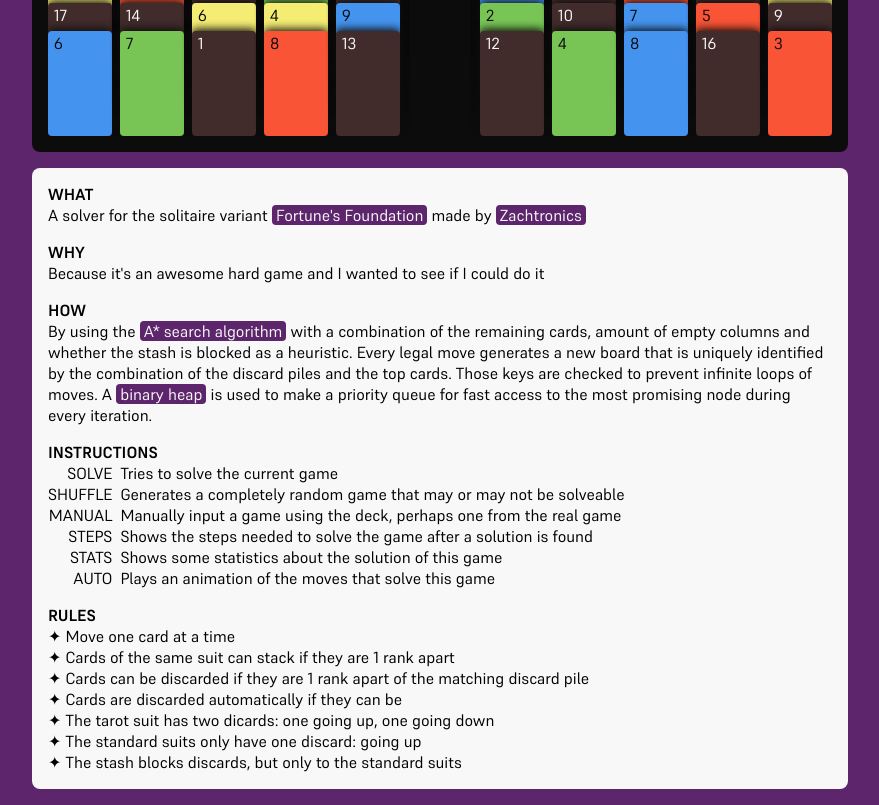
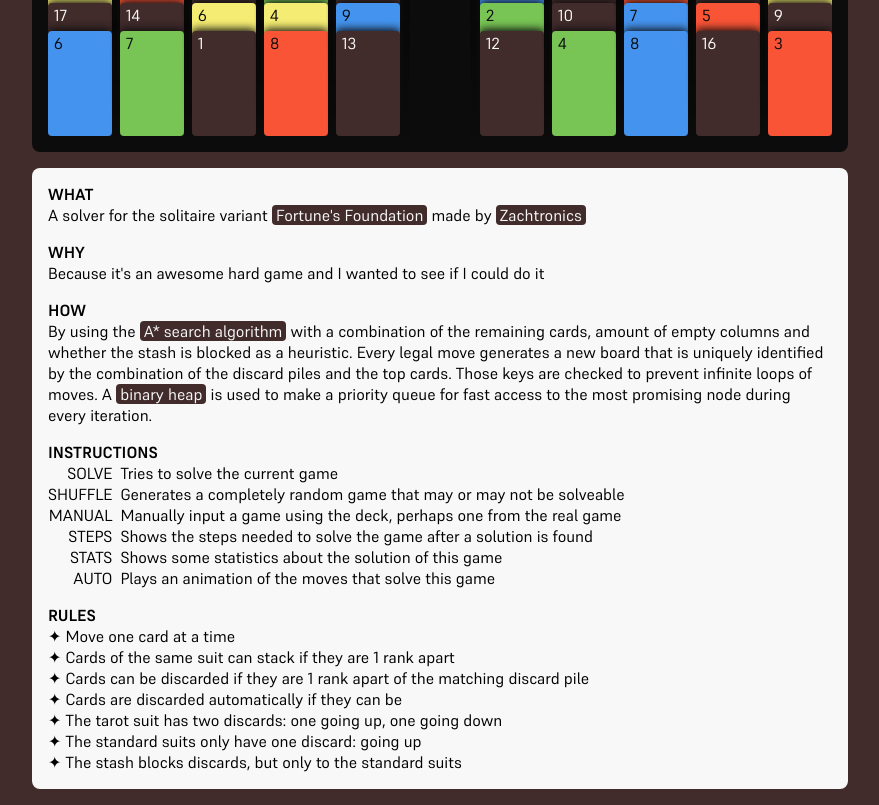
Before and after one commit to Dubbelll/Fortuna, a SvelteKit app: page / in a window 1280 px wide. Shown: the part 282-1087 px from the top of the page, without its empty margins (200-1079 px from the left). Built offline with nearby package versions, Linux system fonts and the light colour scheme.

Commit message:
Use brown as the accent color

```diff
--- a/src/routes/+page.svelte
+++ b/src/routes/+page.svelte
@@ -245,7 +245,7 @@
 	.page {
 		display: flex;
 		justify-content: center;
-		background-color: var(--purple);
+		background-color: var(--brown);
 	}
 
 	.content {
--- a/src/routes/_components/Explanation.svelte
+++ b/src/routes/_components/Explanation.svelte
@@ -54,7 +54,7 @@
 			<li>Cards of the same suit can stack if they are 1 rank apart</li>
 			<li>Cards can be discarded if they are 1 rank apart of the matching discard pile</li>
 			<li>Cards are discarded automatically if they can be</li>
-			<li>The tarot suit has two dicards: one going up, one going down</li>
+			<li>The tarot suit has two discards: one going up, one going down</li>
 			<li>The standard suits only have one discard: going up</li>
 			<li>The stash blocks discards, but only to the standard suits</li>
 		</ul>
@@ -73,7 +73,7 @@
 	a {
 		padding: 0 4px;
 		border-radius: 4px;
-		background-color: var(--purple);
+		background-color: var(--brown);
 		color: var(--white);
 		text-decoration: none;
 	}
```
